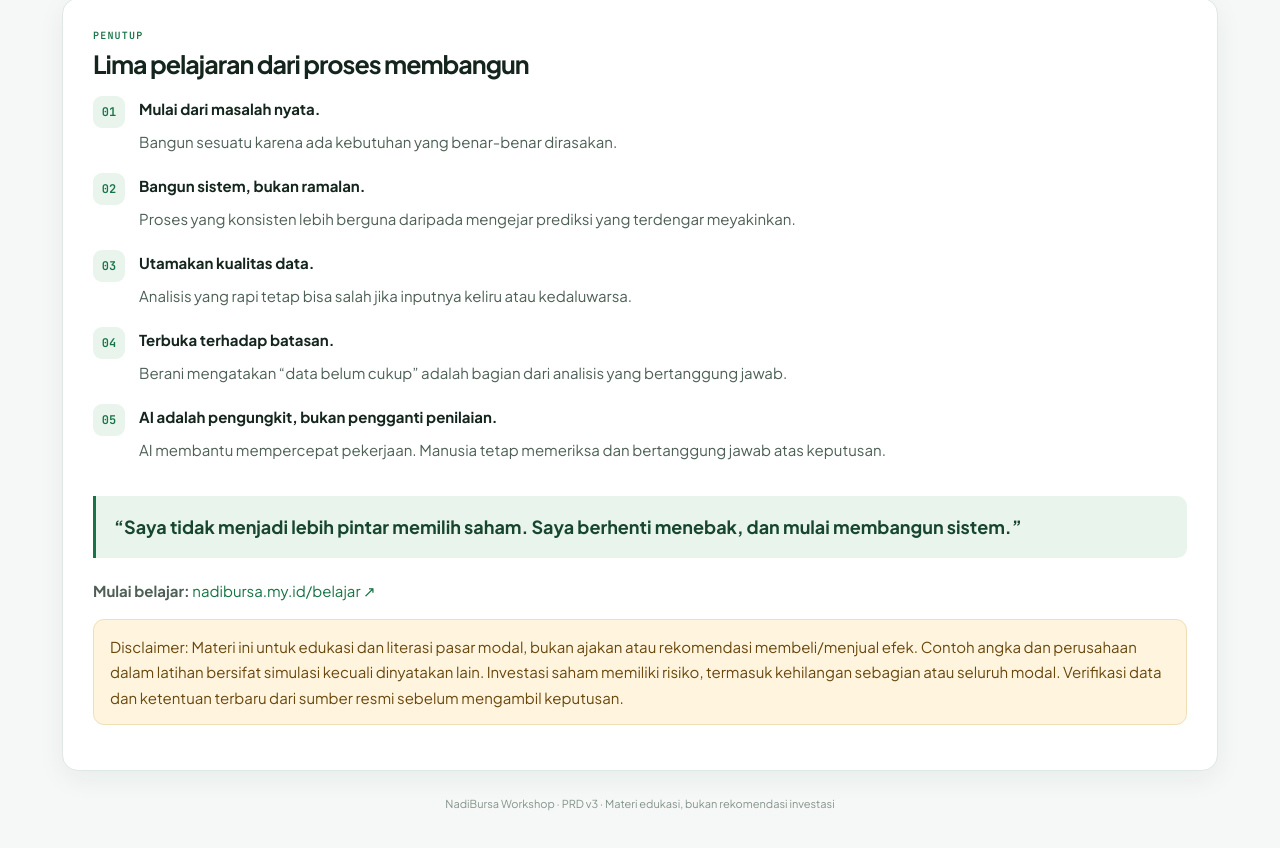
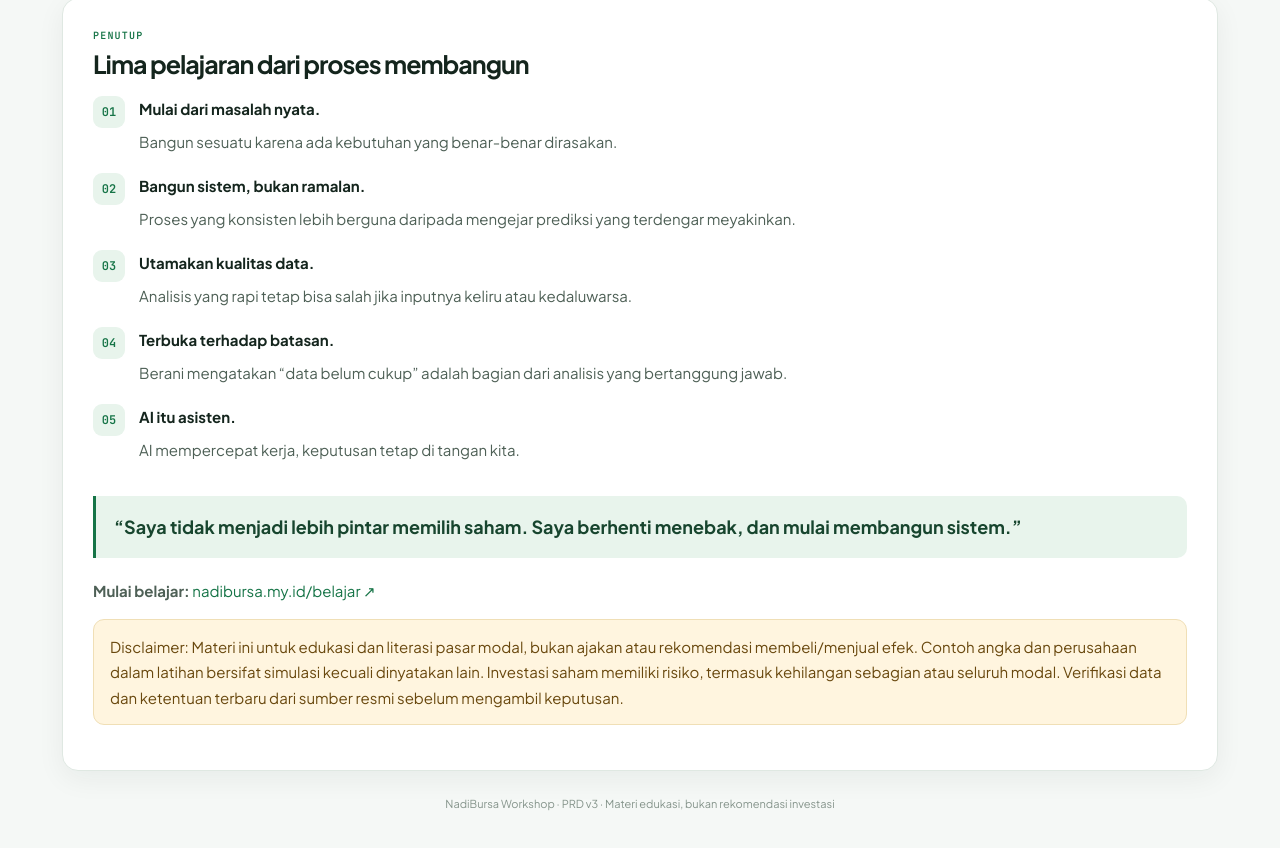
Before and after one commit to syahrizal-as/workshop-nadibursa, a plain HTML site: page index.html in a window 1280 px wide. Shown: the part 2722-3570 px from the top of the page. Drawn offline with Linux system fonts and the light colour scheme.

Commit message:
Update index.html

```diff
--- a/index.html
+++ b/index.html
@@ -86,7 +86,7 @@
 <div class="step"><div><b>Bangun sistem, bukan ramalan.</b><p>Proses yang konsisten lebih berguna daripada mengejar prediksi yang terdengar meyakinkan.</p></div></div>
 <div class="step"><div><b>Utamakan kualitas data.</b><p>Analisis yang rapi tetap bisa salah jika inputnya keliru atau kedaluwarsa.</p></div></div>
 <div class="step"><div><b>Terbuka terhadap batasan.</b><p>Berani mengatakan “data belum cukup” adalah bagian dari analisis yang bertanggung jawab.</p></div></div>
-<div class="step"><div><b>AI adalah pengungkit, bukan pengganti penilaian.</b><p>AI membantu mempercepat pekerjaan. Manusia tetap memeriksa dan bertanggung jawab atas keputusan.</p></div></div>
+<div class="step"><div><b>AI itu asisten.</b><p>AI mempercepat kerja, keputusan tetap di tangan kita.</p></div></div>
 </div>
 <div class="quote" style="background:var(--green2);color:#17452e;border-left-color:var(--green)">“Saya tidak menjadi lebih pintar memilih saham. Saya berhenti menebak, dan mulai membangun sistem.”</div>
 <p style="margin-top:20px"><b>Mulai belajar:</b> <a href="https://nadibursa.my.id/belajar" target="_blank" rel="noopener">nadibursa.my.id/belajar ↗</a></p>
```
